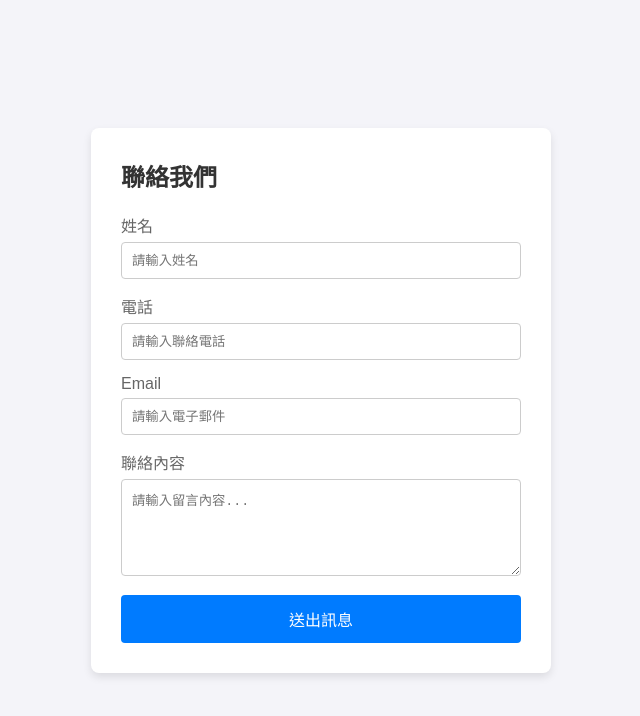
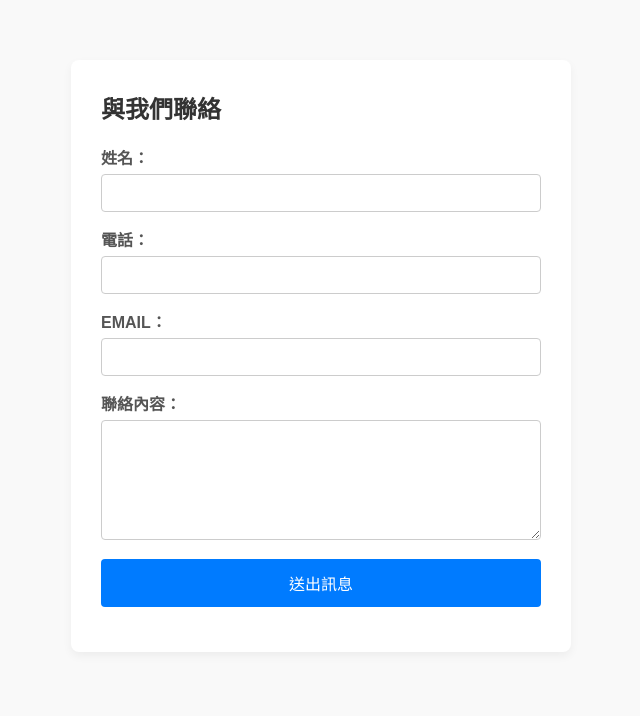
Before and after one commit to aar830540/My-Web, a plain HTML site: page index.html in a window 1280 px wide. Shown: the whole page, without its empty margins (319-959 px from the left). Drawn offline with Linux system fonts and the light colour scheme.

Commit message:
Update index.html

```diff
--- a/index.html
+++ b/index.html
@@ -1,93 +1,100 @@
 <!DOCTYPE html>
-<html lang="zh-Hant">
+<html lang="zh-TW">
 <head>
     <meta charset="UTF-8">
     <meta name="viewport" content="width=device-width, initial-scale=1.0">
     <title>聯絡我們</title>
     <style>
-    body {
-      font-family: Arial, sans-serif;
-      background-color: #f4f4f9;
-      display: flex;
-      justify-content: center;
-      align-items: center;
-      min-height: 100vh;
-      margin: 0;
-    }
-    .contact-card {
-      background: #ffffff;
-      padding: 30px;
-      border-radius: 8px;
-      box-shadow: 0 4px 8px rgba(0,0,0,0.1);
-      width: 100%;
-      max-width: 400px;
-    }
-    .contact-card h2 {
-      margin-top: 0;
-      margin-bottom: 20px;
-      color: #333;
-    }
-    .form-group {
-      margin-bottom: 15px;
-    }
-    .form-group label {
-      display: block;
-      margin-bottom: 5px;
-      color: #666;
-    }
-    .form-group input,
-    .form-group textarea {
-      width: 100%;
-      padding: 10px;
-      border: 1px solid #ccc;
-      border-radius: 4px;
-      box-sizing: border-box;
-    }
-    .btn-submit {
-      width: 100%;
-      padding: 12px;
-      background-color: #007bff;
-      border: none;
-      color: white;
-      font-size: 16px;
-      border-radius: 4px;
-      cursor: pointer;
-    }
-    .btn-submit:hover {
-      background-color: #0056b3;
-    }
+        body { font-family: sans-serif; max-width: 500px; margin: 40px auto; padding: 20px; background-color: #f9f9f9; }
+        .form-container { background: white; padding: 30px; border-radius: 8px; box-shadow: 0 4px 10px rgba(0,0,0,0.05); }
+        h2 { margin-top: 0; color: #333; }
+        .form-group { margin-bottom: 15px; }
+        label { display: block; margin-bottom: 5px; font-weight: bold; color: #555; }
+        input, textarea { width: 100%; padding: 10px; box-sizing: border-box; border: 1px solid #ccc; border-radius: 4px; font-size: 14px; }
+        textarea { height: 120px; resize: vertical; }
+        button { background-color: #007BFF; color: white; border: none; padding: 12px 20px; cursor: pointer; border-radius: 4px; font-size: 16px; width: 100%; transition: background 0.2s; }
+        button:hover { background-color: #0056b3; }
+        button:disabled { background-color: #cccccc; cursor: not-allowed; }
+        #status { margin-top: 15px; text-align: center; font-weight: bold; }
     </style>
 </head>
 <body>
 
-  <div class="contact-card">
-    <h2>聯絡我們</h2>
-    <!-- 已修正為正確的 form 標籤 -->
-    <form action="https://formspree.io/f/mgaaqkak" method="POST">
+    <div class="form-container">
+        <h2>與我們聯絡</h2>
+
+        <form id="contactForm" action="https://formspree.io/f/mgaaqkak" method="POST">
+            <!-- 防垃圾信蜜罐欄位（使用者看不到） -->
+            <input type="text" name="_gotcha" style="display:none">
 
             <div class="form-group">
-        <label for="name">姓名</label>
-        <input type="text" id="name" name="姓名" required placeholder="請輸入姓名">
+                <label for="name">姓名：</label>
+                <input type="text" id="name" name="name" required>
+            </div>
+            <div class="form-group">
+                <label for="phone">電話：</label>
+                <input type="tel" id="phone" name="phone" required>
+            </div>
+            <div class="form-group">
+                <label for="email">EMAIL：</label>
+                <input type="email" id="email" name="_replyto" required>
+            </div>
+            <div class="form-group">
+                <label for="message">聯絡內容：</label>
+                <textarea id="message" name="message" required></textarea>
+            </div>
+            <button type="submit" id="submitBtn">送出訊息</button>
+        </form>
+
+        <div id="status"></div>
     </div>
 
-      <div class="form-group">
-        <label for="phone">電話</label>
-        <input type="tel" id="phone" name="電話" required placeholder="請輸入聯絡電話">
-      </div>
+    <script>
+        const form = document.getElementById("contactForm");
 
-      <div class="form-group">
-        <label for="email">Email</label>
-        <input type="email" id="email" name="Email" required placeholder="請輸入電子郵件">
-      </div>
+        async function handleSubmit(event) {
+            event.preventDefault();
+            const status = document.getElementById("status");
+            const btn = document.getElementById("submitBtn");
 
-      <div class="form-group">
-        <label for="message">聯絡內容</label>
-        <textarea id="message" name="聯絡內容" rows="5" required placeholder="請輸入留言內容..."></textarea>
-      </div>
+            btn.disabled = true;
+            status.textContent = "傳送中...";
+            status.style.color = "#007BFF";
 
-      <button type="submit" class="btn-submit">送出訊息</button>
-    </form>
-  </div>
+            const data = new FormData(event.target);
+
+            try {
+                const response = await fetch(event.target.action, {
+                    method: form.method,
+                    body: data,
+                    headers: {
+                        'Accept': 'application/json'
+                    }
+                });
+
+                if (response.ok) {
+                    status.textContent = "感謝您的填寫！訊息已順利送出。";
+                    status.style.color = "green";
+                    form.reset();
+                } else {
+                    const result = await response.json();
+                    if (Object.hasOwn(result, 'errors')) {
+                        status.textContent = result.errors.map(error => error.message).join(", ");
+                    } else {
+                        status.textContent = "發送失敗，請稍後再試。";
+                    }
+                    status.style.color = "red";
+                }
+            } catch (error) {
+                status.textContent = "發生錯誤，請檢查您的網路連線。";
+                status.style.color = "red";
+            } finally {
+                btn.disabled = false;
+            }
+        }
+
+        form.addEventListener("submit", handleSubmit);
+    </script>
 
 </body>
 </html>
```
Lines whose indentation alone changed are shown as unchanged.
